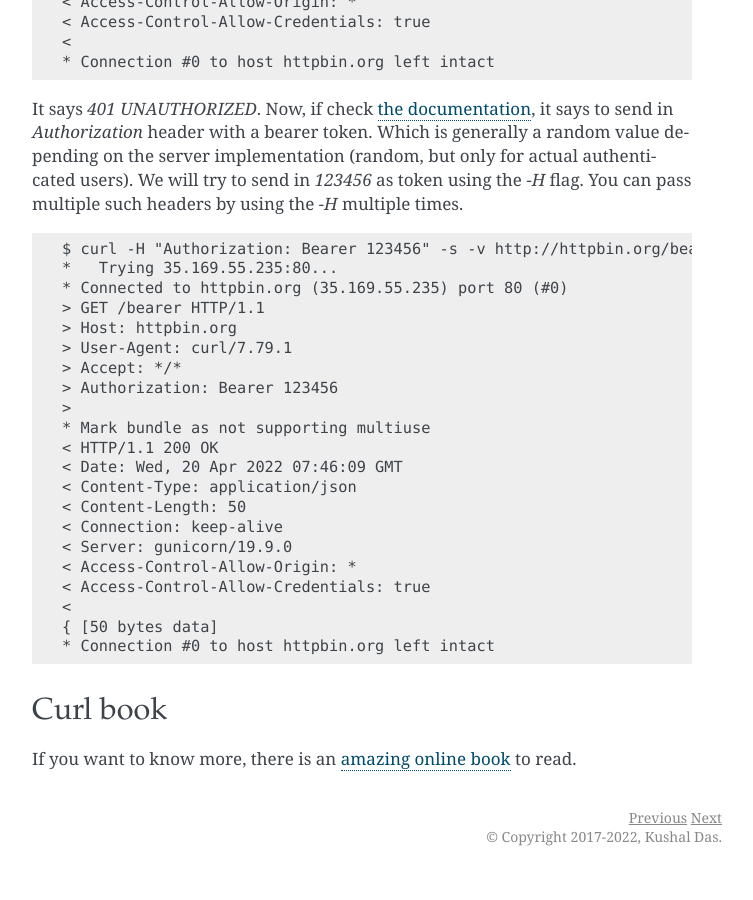
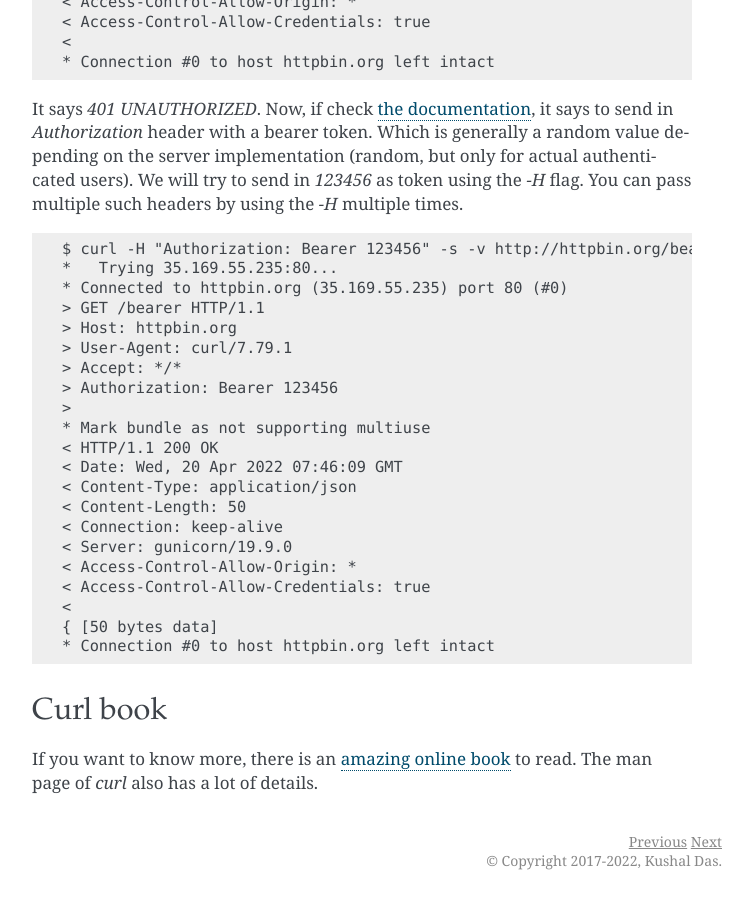
Before and after one commit to kushaldas/lym, a Sphinx documentation site: the page built from docs/curl.rst, in a window 1280 px wide and 900 px high, scrolled down 6585 px. Shown: the whole window, without its empty margins (388-1141 px from the left). Built offline with Sphinx 7.4.7, drawn with Linux system fonts in a browser that asks for light colours; a script that is not in the unit is left out; before the commit the page ends 7461 px from its top, so only the background shows below that.

Commit message:
Asks folks to read curl man page

```diff
--- a/docs/curl.rst
+++ b/docs/curl.rst
@@ -387,4 +387,6 @@ multiple such headers by using the `-H` multiple times.
 Curl book
 ----------
 
-If you want to know more, there is an `amazing online book <https://everything.curl.dev/project>`_ to read.
+If you want to know more, there is an `amazing online book
+<https://everything.curl.dev/project>`_ to read. The man page of `curl` also
+has a lot of details.
```
